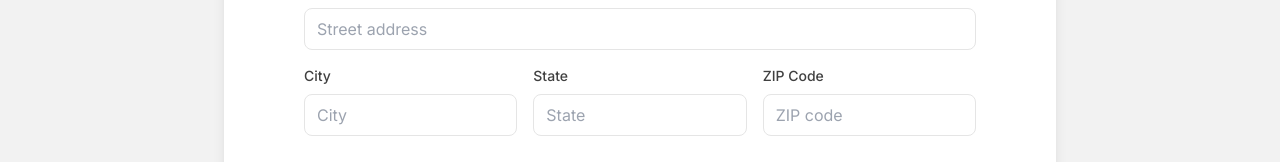
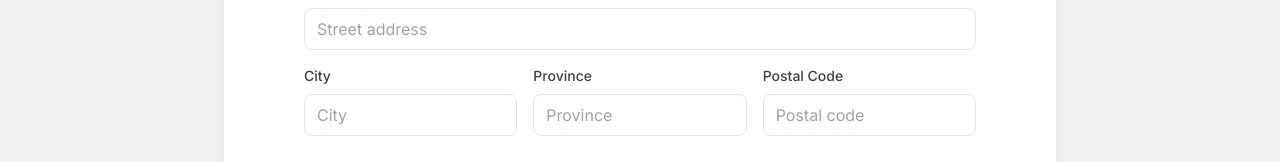
Before and after one commit to Waynefuelx/public, a Next.js app: page /booking in a window 1280 px wide. Both pictures are taken after a click on the button "Next". Shown: the part 1261-1423 px from the top of the page. Built offline with nearby package versions, Linux system fonts and the light colour scheme.

Commit message:
Update booking form for South Africa: replace State with Province and ZIP Code with Postal Code

```diff
--- a/components/BookingForm.tsx
+++ b/components/BookingForm.tsx
@@ -21,8 +21,8 @@ interface BookingFormData {
   deliveryDate: string
   deliveryAddress: string
   city: string
-  state: string
-  zipCode: string
+  province: string
+  postalCode: string
   contactName: string
   email: string
   phone: string
@@ -296,28 +296,28 @@ const BookingForm = ({ onSuccess }: { onSuccess: () => void }) => {
           </div>
 
           <div>
-            <label className="form-label">State</label>
+            <label className="form-label">Province</label>
             <input
               type="text"
-              {...register('state', { required: 'State is required' })}
+              {...register('province', { required: 'Province is required' })}
               className="input-field"
-              placeholder="State"
+              placeholder="Province"
             />
-            {errors.state && (
-              <p className="text-error-600 text-sm mt-2">{errors.state.message}</p>
+            {errors.province && (
+              <p className="text-error-600 text-sm mt-2">{errors.province.message}</p>
             )}
           </div>
 
           <div>
-            <label className="form-label">ZIP Code</label>
+            <label className="form-label">Postal Code</label>
             <input
               type="text"
-              {...register('zipCode', { required: 'ZIP code is required' })}
+              {...register('postalCode', { required: 'Postal code is required' })}
               className="input-field"
-              placeholder="ZIP code"
+              placeholder="Postal code"
             />
-            {errors.zipCode && (
-              <p className="text-error-600 text-sm mt-2">{errors.zipCode.message}</p>
+            {errors.postalCode && (
+              <p className="text-error-600 text-sm mt-2">{errors.postalCode.message}</p>
             )}
           </div>
         </div>
@@ -370,12 +370,12 @@ const BookingForm = ({ onSuccess }: { onSuccess: () => void }) => {
 
         <div className="mt-4">
           <label className="form-label">Phone Number</label>
-          <input
-            type="tel"
-            {...register('phone', { required: 'Phone number is required' })}
-            className="input-field"
-            placeholder="(555) 123-4567"
-          />
+                      <input
+              type="tel"
+              {...register('phone', { required: 'Phone number is required' })}
+              className="input-field"
+              placeholder="+27 82 123 4567"
+            />
           {errors.phone && (
             <p className="text-error-600 text-sm mt-2">{errors.phone.message}</p>
           )}
```
